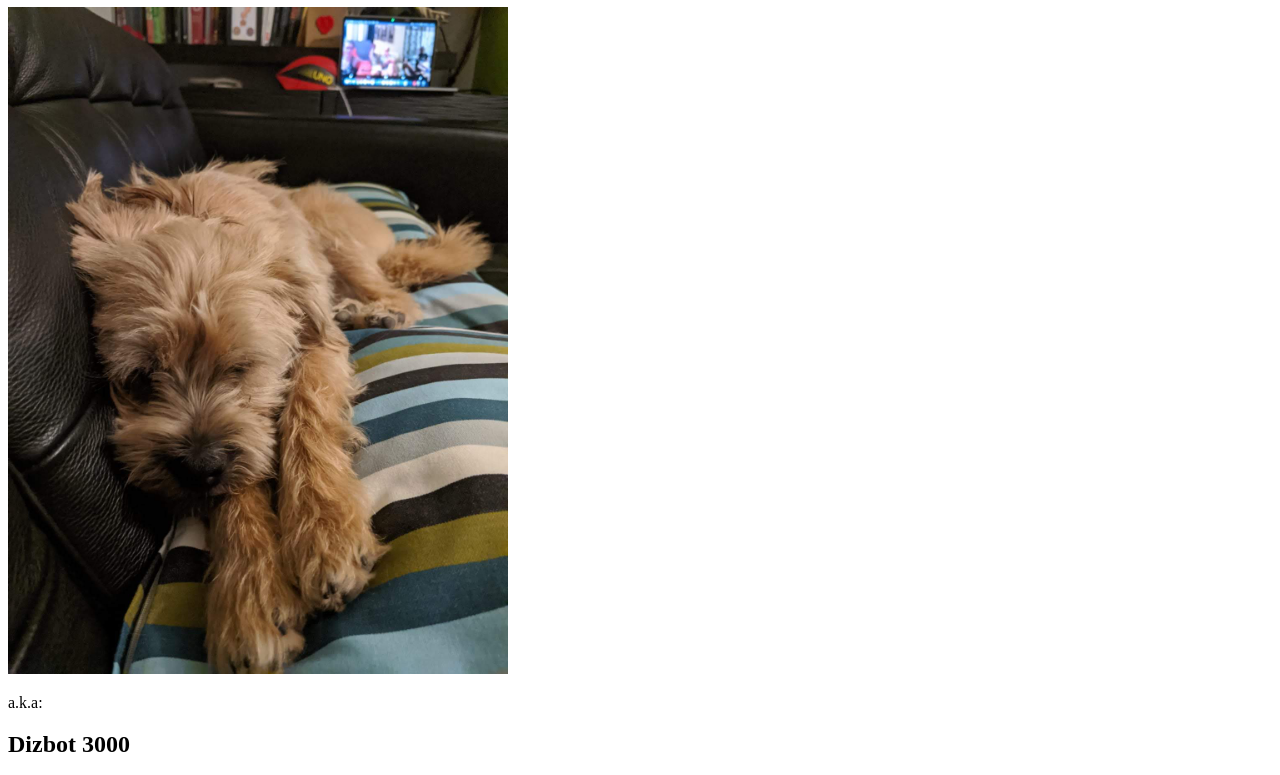
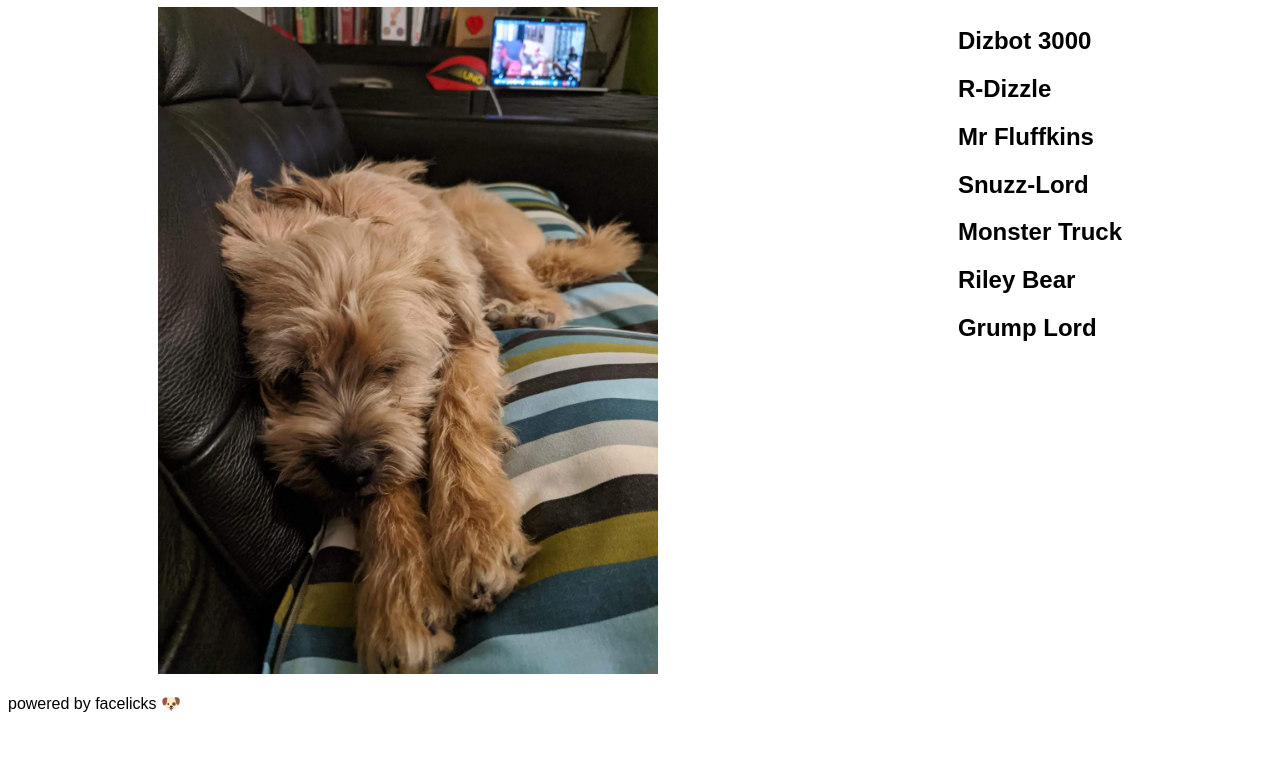
Before and after one commit to CalieR/Riley, a plain HTML site: page index.html in a window 1280 px wide. Shown: the part 73-848 px from the top of the page. After the commit the page ends 802 px from the top, so only its background shows below. Drawn offline with nearby package versions, Linux system fonts and the light colour scheme.

Commit message:
added some html elements and a stylesheet

```diff
--- a/index.html
+++ b/index.html
@@ -3,19 +3,28 @@
   <head>
     <meta charset="UTF-8" />
     <meta name="viewport" content="width=device-width, initial-scale=1.0" />
-    <title>Riley names</title>
+    <title>Riley app</title>
     <script src="https://npmcdn.com/vue/dist/vue.js"></script>
+    <link rel="stylesheet" href="style.css" />
   </head>
   <body>
     <div id="app">
-      <div>
+      <header>
         <h1>{{ name }}!</h1>
-        <img src="assets/Riley01.jpg" style="width: 500px;" />
-        <p>a.k.a:</p>
-        <div v-for="nickname in nicknames">
-          <h2>{{ nickname }}</h2>
-        </div>
-      </div>
+      </header>
+      <section id="main">
+        <article>
+          <img src="assets/Riley01.jpg" style="width: 500px" />
+        </article>
+        <aside>
+          <div v-for="nickname in nicknames">
+            <h2>{{ nickname }}</h2>
+          </div>
+        </aside>
+      </section>
+      <footer>
+        <p>powered by facelicks 🐶</p>
+      </footer>
     </div>
     <script src="app.js"></script>
   </body>
--- /dev/null
+++ b/style.css
@@ -0,0 +1,12 @@
+* {
+  box-sizing: border-box;
+}
+
+body {
+  font-family: Arial, Helvetica, sans-serif;
+}
+
+#main {
+  display: flex;
+  justify-content: space-around;
+}
```
